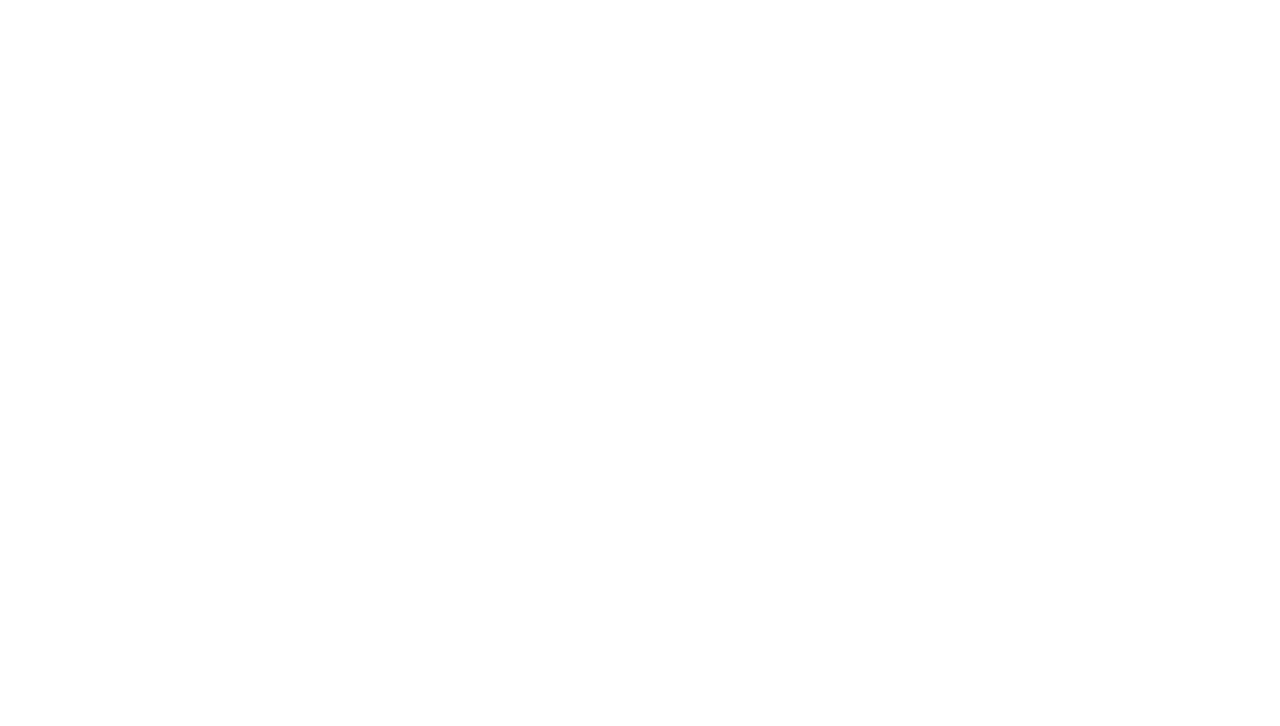
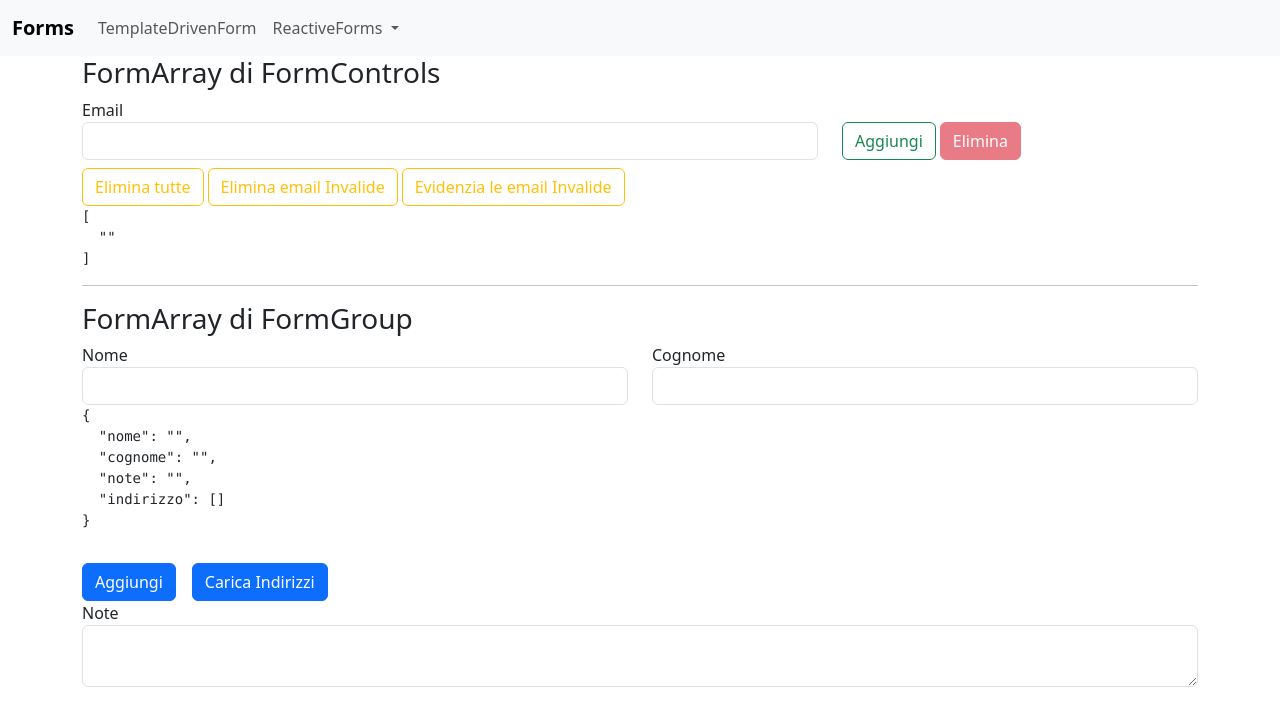
Before and after one commit to ClaudiaS-GitKnot/NG_forms, an Angular app: page /reactive4 in a window 1280 px wide. Before the commit this address led to /. Shown: the top 726 px of the page. Built offline with nearby package versions, Linux system fonts and the light colour scheme.

Commit message:
Seventh Commit - Reactive Form - FormArray in Reactive4Component

```diff
--- a/src/app/app-routing.module.ts
+++ b/src/app/app-routing.module.ts
@@ -5,6 +5,7 @@ import { Reactive1Component } from './components/reactive1/reactive1.component';
 import { HomeComponent } from './components/home/home.component';
 import { Reactive2Component } from './components/reactive2/reactive2.component';
 import { Reactive3Component } from './components/reactive3/reactive3.component';
+import { Reactive4Component } from './components/reactive4/reactive4.component';
 
 const routes: Routes = [
   { path: '', component: HomeComponent },
@@ -12,6 +13,7 @@ const routes: Routes = [
   { path: 'reactive1', component: Reactive1Component },
   { path: 'reactive2', component: Reactive2Component },
   { path: 'reactive3', component: Reactive3Component },
+  { path: 'reactive4', component: Reactive4Component },
 ];
 
 @NgModule({
--- a/src/app/app.module.ts
+++ b/src/app/app.module.ts
@@ -14,9 +14,10 @@ import { HomeComponent } from './components/home/home.component';
 import { NavbarComponent } from './components/navbar/navbar.component';
 import { Reactive2Component } from './components/reactive2/reactive2.component';
 import { Reactive3Component } from './components/reactive3/reactive3.component';
+import { Reactive4Component } from './components/reactive4/reactive4.component';
 
 @NgModule({
-  declarations: [AppComponent, TemplateDrivenComponent, Reactive1Component, HomeComponent, NavbarComponent, Reactive2Component, Reactive3Component],
+  declarations: [AppComponent, TemplateDrivenComponent, Reactive1Component, HomeComponent, NavbarComponent, Reactive2Component, Reactive3Component, Reactive4Component],
   imports: [BrowserModule, AppRoutingModule, FormsModule, ReactiveFormsModule],
   providers: [provideClientHydration()],
   bootstrap: [AppComponent],
--- a/src/app/components/navbar/navbar.component.html
+++ b/src/app/components/navbar/navbar.component.html
@@ -57,6 +57,14 @@
                 >Reactive FormControl/FormGroup - Custom Validators</a
               >
             </li>
+            <li>
+              <a
+                class="dropdown-item"
+                routerLink="/reactive4"
+                routerLinkActive="active"
+                >Reactive FormArray</a
+              >
+            </li>
           </ul>
         </li>
       </ul>
--- /dev/null
+++ b/src/app/components/reactive4/reactive4.component.html
@@ -0,0 +1,142 @@
+<app-navbar></app-navbar>
+
+<div class="container">
+  <h3>FormArray di FormControls</h3>
+  <div
+    *ngFor="let e of indirizzi_email.controls; let i = index; let primo = first"
+    class="row align-items-end"
+  >
+    <div class="col-8">
+      <label [for]="'email_' + i">Email</label>
+      <input
+        [formControl]="e"
+        type="text"
+        class="form-control mb-0"
+        [id]="'email_' + i"
+        [name]="'email_' + i"
+        [ngClass]="{ 'is-invalid': e.touched && e.invalid }"
+      />
+    </div>
+    <div class="col">
+      <button
+        (click)="addEmail()"
+        type="button"
+        class="btn btn-outline-success me-1"
+      >
+        Aggiungi
+      </button>
+      <button
+        (click)="removeEmail(i)"
+        type="button"
+        class="btn btn-danger"
+        [disabled]="primo"
+      >
+        Elimina
+      </button>
+    </div>
+  </div>
+  <button
+    type="button"
+    class="btn btn-outline-warning mt-2 me-1"
+    (click)="eliminaTutte()"
+    *ngIf="indirizzi_email.length !== 0"
+  >
+    Elimina tutte
+  </button>
+  <button
+    type="button"
+    class="btn btn-outline-warning mt-2 me-1"
+    (click)="eliminaEmailNonValide()"
+  >
+    Elimina email Invalide
+  </button>
+  <button
+    type="button"
+    class="btn btn-outline-warning mt-2"
+    (click)="mostraEmailNonValide()"
+  >
+    Evidenzia le email Invalide
+  </button>
+  <pre>{{ indirizzi_email.value | json }}</pre>
+
+  <hr />
+
+  <h3>FormArray di FormGroup</h3>
+  <form [formGroup]="frm">
+    <div class="row align-items-end">
+      <div class="col">
+        <label for="nome">Nome</label>
+        <input
+          formControlName="nome"
+          type="text"
+          class="form-control"
+          id="nome"
+          name="nome"
+        />
+      </div>
+      <div class="col">
+        <label for="cognome">Cognome</label>
+        <input
+          formControlName="cognome"
+          type="text"
+          class="form-control"
+          id="cognome"
+          name="cognome"
+        />
+      </div>
+      <div class="col-12">
+        <div
+          *ngFor="let g of indirizziControls"
+          class="border bg-light p-3 mt-3"
+        >
+          <div [formGroup]="g" class="row">
+            <div class="col">
+              <label for="via">Via</label>
+              <input
+                formControlName="via"
+                type="text"
+                class="form-control"
+                id="via"
+                name="via"
+              />
+            </div>
+            <div class="col">
+              <label for="cap">CAP</label>
+              <input
+                formControlName="cap"
+                type="text"
+                class="form-control"
+                id="cap"
+                name="cap"
+              />
+            </div>
+          </div>
+        </div>
+        <pre>{{ frm.value | json }}</pre>
+        <button
+          (click)="addIndirizzo()"
+          type="button"
+          class="btn btn-primary mt-3"
+        >
+          Aggiungi
+        </button>
+        <button
+          (click)="caricaIndirizzi()"
+          type="button"
+          class="btn btn-primary mt-3 ms-3"
+        >
+          Carica Indirizzi
+        </button>
+      </div>
+      <div class="col-12">
+        <label for="note">Note</label>
+        <textarea
+          formControlName="note"
+          class="form-control"
+          id="note"
+          name="note"
+        ></textarea>
+      </div>
+    </div>
+  </form>
+</div>
--- /dev/null
+++ b/src/app/components/reactive4/reactive4.component.ts
@@ -0,0 +1,101 @@
+import { Component, OnInit } from '@angular/core';
+import { FormArray, FormControl, FormGroup, Validators } from '@angular/forms';
+
+@Component({
+  selector: 'app-reactive4',
+  templateUrl: './reactive4.component.html',
+  styleUrl: './reactive4.component.scss',
+})
+export class Reactive4Component implements OnInit {
+  // Array di FormControl
+  // Definisco un FormArray di FormControls
+  indirizzi_email = new FormArray<FormControl>([]);
+
+  ngOnInit(): void {
+    this.addEmail();
+  }
+
+  addEmail() {
+    this.indirizzi_email.push(
+      new FormControl('', [Validators.required, Validators.email])
+    );
+  }
+
+  // Rimuovere una mail
+  removeEmail(x: number) {
+    this.indirizzi_email.removeAt(x);
+  }
+
+  // Eliminare tutte le mail
+  eliminaTutte() {
+    this.indirizzi_email.clear();
+  }
+
+  // Eliminare le mail che non superano una certa validazione
+  eliminaEmailNonValide() {
+    this.indirizzi_email.controls = this.indirizzi_email.controls.filter(
+      (c) => c.valid
+    );
+  }
+
+  // Marca gli input con email non valide
+  mostraEmailNonValide() {
+    this.indirizzi_email.markAllAsTouched();
+  }
+
+  // Array di FormGroup
+  // Definisco un FormArray di FormGroup
+  frm = new FormGroup({
+    nome: new FormControl(''),
+    cognome: new FormControl(''),
+    note: new FormControl(''),
+    indirizzo: new FormArray<FormGroup>([]),
+  });
+
+  // Metodo che crea un FormGroup e lo ritorna
+  createIndirizzo() {
+    const f = new FormGroup({
+      via: new FormControl(''),
+      cap: new FormControl(''),
+    });
+    return f;
+  }
+
+  // Proprietà che estende la classe AbstractControl alla classe FormArray
+  get indirizzoFormArray() {
+    return this.frm.get('indirizzo')! as FormArray<FormGroup>;
+  }
+
+  // Proprietà che permette di accedere a .controls di FormArray
+  get indirizziControls() {
+    return this.indirizzoFormArray.controls as FormGroup[];
+  }
+
+  // Metodo che aggiunge il FormGroup creato al FormArray
+  // get() è un metodo della classe AbstractControl e il metodo push() non le appartiene
+  // per questo motivo devo estendere la classe AbstractControl alla classe FormArray
+  // Dato che nei form questa estensione
+  addIndirizzo() {
+    // this.frm.get('indirizzo').push(this.createIndirizzo());
+    this.indirizzoFormArray.push(this.createIndirizzo());
+  }
+
+  // Simulo la risposta del backend che mi manda:
+  indirizziFromBackend = [
+    { via: 'Via del Corso 32', cap: '00100' },
+    { via: 'Piazza Alabania 2', cap: '00153' },
+  ];
+
+  // Metodo che carica gli indirizzi del backend per prepopolare il form
+  caricaIndirizzi() {
+    // Per ogni oggetto di indirizziFromBackend
+    for (let i of this.indirizziFromBackend) {
+      // Creo un FormGroup di indirizzi
+      const indirizzo = this.createIndirizzo();
+      // e ne faccio il setValue
+      indirizzo.setValue(i);
+      // Aggiungo il FormGroup al FormArray
+      this.indirizzoFormArray.push(indirizzo);
+    }
+  }
+}
```
Also changed, not shown: src/app/components/reactive4/reactive4.component.scss (added), 2 other files (tests, documents, lock files or other folders).
